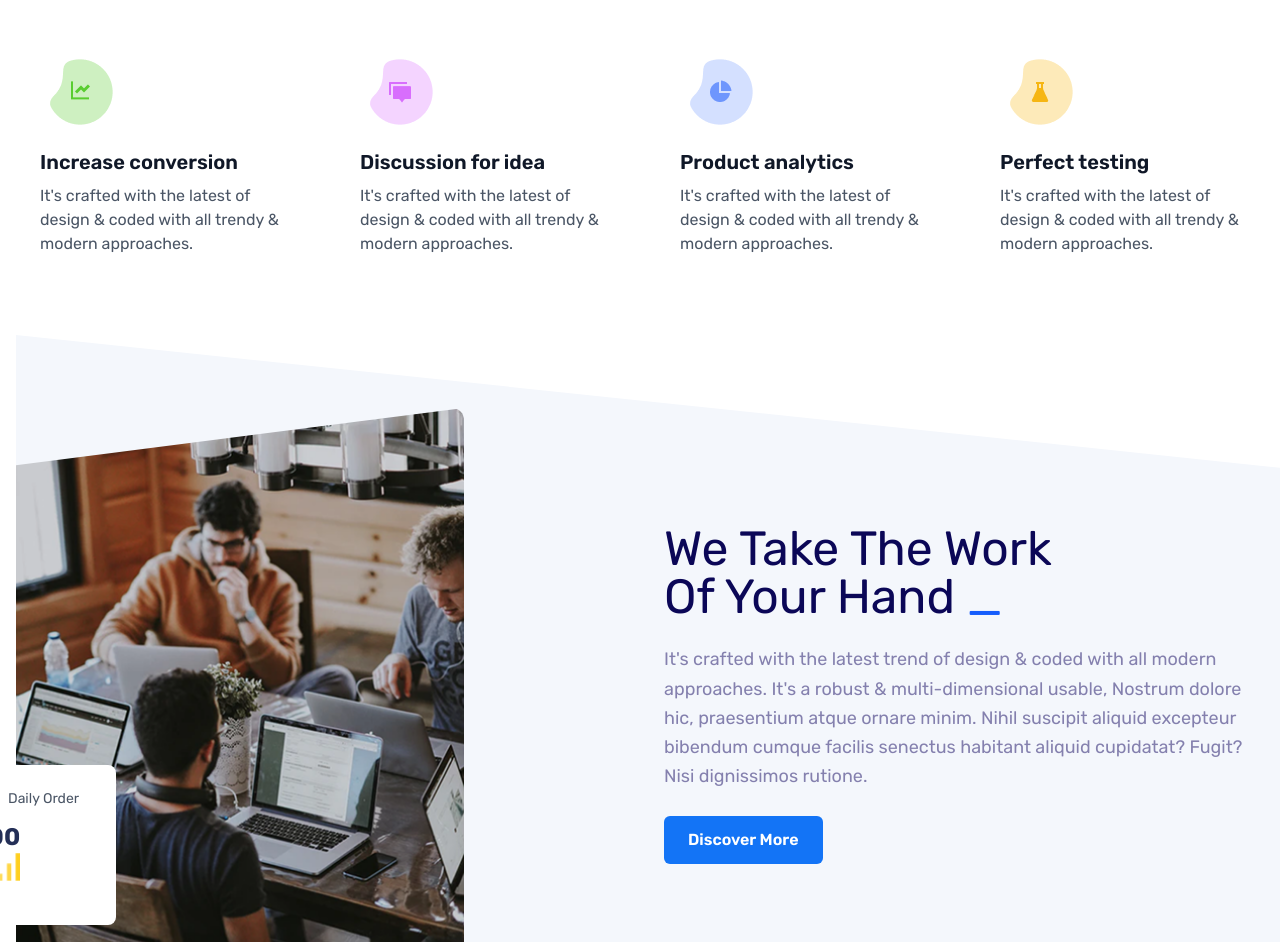
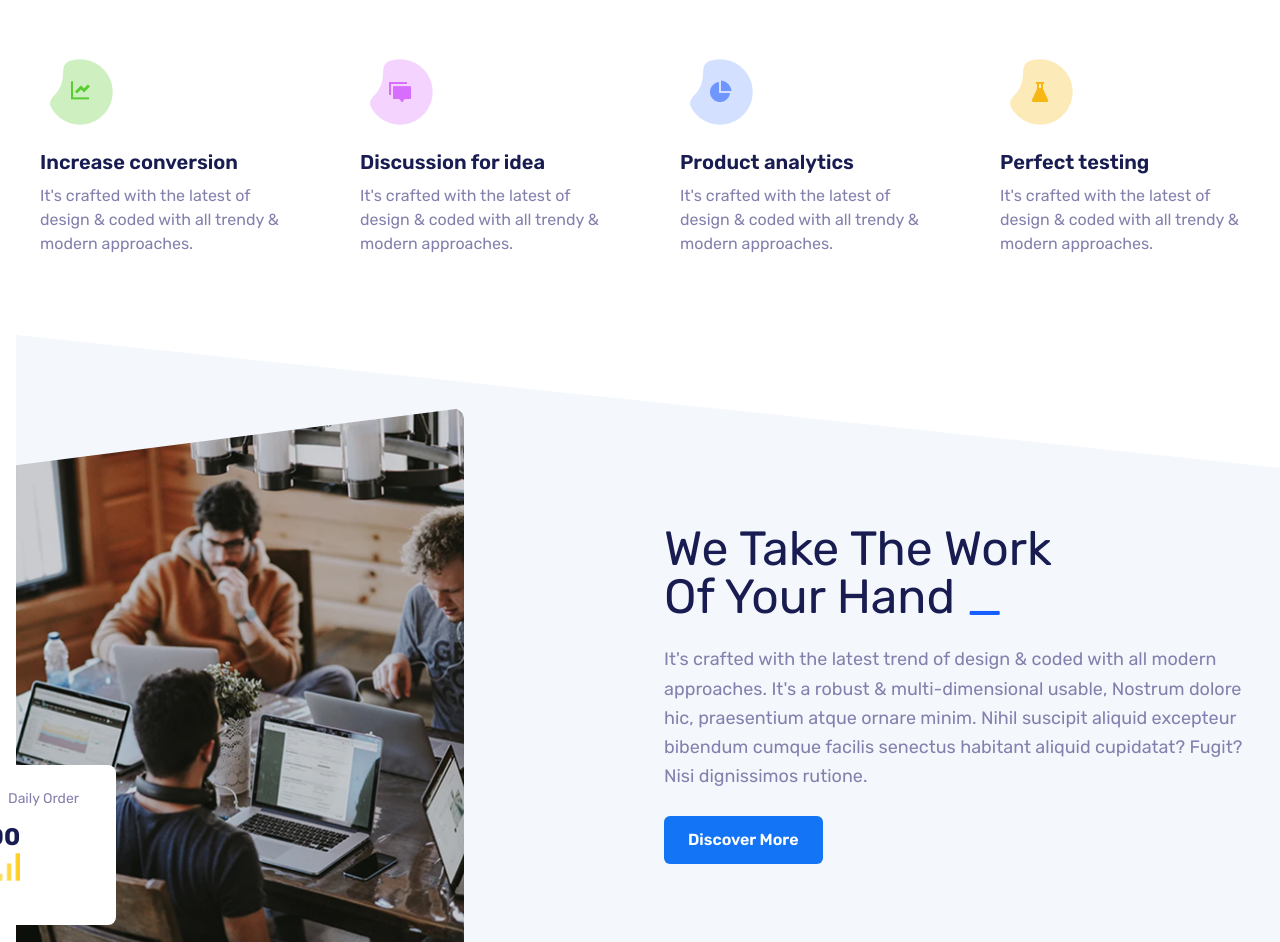
Before and after one commit to gkplw/mini-project-group-1, a plain HTML site: page index.html in a window 1280 px wide. Shown: the part 188-1130 px from the top of the page. Drawn offline with nearby package versions, Linux system fonts and the light colour scheme.

Commit message:
Update index.html to refine styling and layout; changed text colors for better contrast, added a decorative dots image, and adjusted section positioning for improved visual appeal.

```diff
--- a/index.html
+++ b/index.html
@@ -16,10 +16,10 @@
 </head>
 <body>
     <!-- Services Section -->
-    <section class="py-8 sm:py-12 lg:py-16 px-4 max-w-7xl mx-auto">
+    <section class="py-8 sm:py-12 lg:py-16 px-4 max-w-7xl mx-auto relative">
         <div class="text-left mb-8 sm:mb-10 lg:mb-12">
-            <h2 class="text-3xl sm:text-4xl lg:text-5xl text-[#0B0757] mb-2">Lets Check Our</h2>
-            <h2 class="text-3xl sm:text-4xl lg:text-5xl text-[#0B0757]">Services <span class="text-[#1374F6] text-3xl sm:text-4xl lg:text-5xl">_</span></h2>
+            <h2 class="text-3xl sm:text-4xl lg:text-5xl text-[#181C51] mb-2">Lets Check Our</h2>
+            <h2 class="text-3xl sm:text-4xl lg:text-5xl text-[#181C51]">Services <span class="text-[#1374F6] text-3xl sm:text-4xl lg:text-5xl">_</span></h2>
         </div>
 
         <div class="grid grid-cols-1 sm:grid-cols-2 lg:grid-cols-4 gap-6 sm:gap-8">
@@ -28,8 +28,8 @@
                 <div class="mb-4">
                     <img src="asset/images/increase.png" alt="Increase conversion" class="w-16 h-16 sm:w-20 sm:h-20">
                 </div>
-                <h3 class="text-lg sm:text-xl font-semibold text-gray-900 mb-2">Increase conversion</h3>
-                <p class="text-gray-600 text-sm sm:text-base">It's crafted with the latest of design & coded with all trendy & modern approaches.</p>
+                <h3 class="text-lg sm:text-xl font-semibold text-[#181C51] mb-2">Increase conversion</h3>
+                <p class="text-[#8480AE] text-sm sm:text-base">It's crafted with the latest of design & coded with all trendy & modern approaches.</p>
             </div>
 
             <!-- Service Card 2 -->
@@ -37,8 +37,8 @@
                 <div class="mb-4">
                     <img src="asset/images/chat.png" alt="Discussion for idea" class="w-16 h-16 sm:w-20 sm:h-20">
                 </div>
-                <h3 class="text-lg sm:text-xl font-semibold text-gray-900 mb-2">Discussion for idea</h3>
-                <p class="text-gray-600 text-sm sm:text-base">It's crafted with the latest of design & coded with all trendy & modern approaches.</p>
+                <h3 class="text-lg sm:text-xl font-semibold text-[#181C51] mb-2">Discussion for idea</h3>
+                <p class="text-[#8480AE] text-sm sm:text-base">It's crafted with the latest of design & coded with all trendy & modern approaches.</p>
             </div>
 
             <!-- Service Card 3 -->
@@ -46,8 +46,8 @@
                 <div class="mb-4">
                     <img src="asset/images/graph.png" alt="Product analytics" class="w-16 h-16 sm:w-20 sm:h-20">
                 </div>
-                <h3 class="text-lg sm:text-xl font-semibold text-gray-900 mb-2">Product analytics</h3>
-                <p class="text-gray-600 text-sm sm:text-base">It's crafted with the latest of design & coded with all trendy & modern approaches.</p>
+                <h3 class="text-lg sm:text-xl font-semibold text-[#181C51] mb-2">Product analytics</h3>
+                <p class="text-[#8480AE] text-sm sm:text-base">It's crafted with the latest of design & coded with all trendy & modern approaches.</p>
             </div>
 
             <!-- Service Card 4 -->
@@ -55,9 +55,14 @@
                 <div class="mb-4">
                     <img src="asset/images/testing.png" alt="Product analytics" class="w-16 h-16 sm:w-20 sm:h-20">
                 </div>
-                <h3 class="text-lg sm:text-xl font-semibold text-gray-900 mb-2">Perfect testing</h3>
-                <p class="text-gray-600 text-sm sm:text-base">It's crafted with the latest of design & coded with all trendy & modern approaches.</p>
+                <h3 class="text-lg sm:text-xl font-semibold text-[#181C51] mb-2">Perfect testing</h3>
+                <p class="text-[#8480AE] text-sm sm:text-base">It's crafted with the latest of design & coded with all trendy & modern approaches.</p>
             </div>
+        </div>
+
+        <!-- Dots positioned to the right edge of screen -->
+        <div class="absolute bottom-45 right-0 z-10 translate-x-30 hidden sm:block">
+            <img src="asset/images/dots.png" alt="dot" class="w-16 h-16 sm:w-20 sm:h-20 lg:w-24 lg:h-24">
         </div>
     </section>
 
@@ -77,9 +82,9 @@
                             <div class="w-6 h-6 sm:w-7 sm:h-7 bg-[#FDD76E4D] flex justify-center items-center">
                                 <img src="asset/images/shopping-bag.png" alt="shopping-bag" class="w-4 h-4 sm:w-5 sm:h-5">
                             </div>
-                            <span class="text-xs sm:text-sm text-gray-600 p-2">Daily Order</span>
+                            <span class="text-xs sm:text-sm text-[#8480AE] p-2">Daily Order</span>
                         </div>
-                        <div class="text-xl sm:text-2xl font-bold text-[#242F57] mt-1">200</div>
+                        <div class="text-xl sm:text-2xl font-bold text-[#181C51] mt-1">200</div>
                         <div>
                             <img src="asset/images/rectangle-graph.png" alt="rectangle-graph" class="w-10 h-9 sm:w-12 sm:h-11">
                         </div>
@@ -88,7 +93,7 @@
 
                 <!-- Right side - Content -->
                 <div class="flex-1 order-1 lg:order-2">
-                    <h2 class="text-3xl sm:text-4xl lg:text-5xl text-[#0B0757] mb-4 sm:mb-6">
+                    <h2 class="text-3xl sm:text-4xl lg:text-5xl text-[#181C51] mb-4 sm:mb-6">
                         We Take The Work<br>
                         Of Your Hand <span class="text-blue-600">_</span>
                     </h2>
```
Also changed, not shown: asset/images/dots.png (added).
